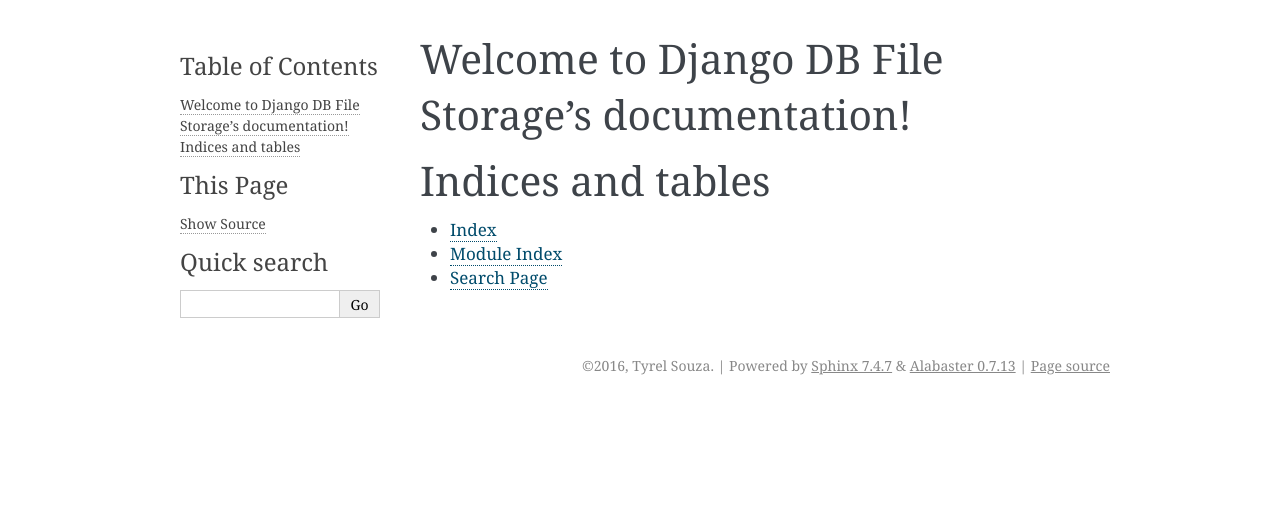
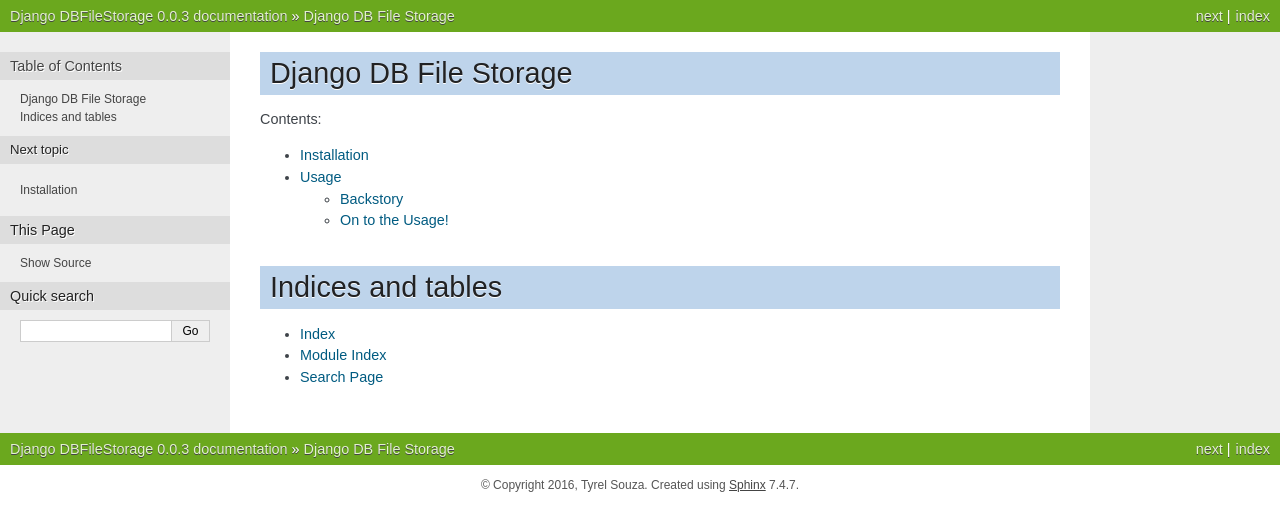
Before and after one commit to tyrelsouza/django-dbfilestorage, a Sphinx documentation site: the page built from docs/index.rst, in a window 1280 px wide. Shown: the top 531 px of the page. Built offline with Sphinx 7.4.7, drawn with Linux system fonts in a browser that asks for light colours.

Commit message:
Documentation (#5)
Add a lot of missing documentation

* try codeblock

* code

* backticks

* markdown, not rst

* examples

* unindent

* stub out docs

* change theme, add docs for installation

* More documentation

* remove debug print

* flake8

```diff
--- a/docs/conf.py
+++ b/docs/conf.py
@@ -1,6 +1,6 @@
 # -*- coding: utf-8 -*-
 #
-# Django DBStorage documentation build configuration file, created by
+# Django DBFileStorage documentation build configuration file, created by
 # sphinx-quickstart on Wed Dec  7 14:50:49 2016.
 #
 # This file is execfile()d with the current directory set to its
@@ -45,7 +45,7 @@
 master_doc = 'index'
 
 # General information about the project.
-project = u'Django DBStorage'
+project = u'Django DBFileStorage'
 copyright = u'2016, Tyrel Souza'
 author = u'Tyrel Souza'
 
@@ -54,9 +54,9 @@
 # built documents.
 #
 # The short X.Y version.
-version = u'0.0.1'
+version = u'0.0.3'
 # The full version, including alpha/beta/rc tags.
-release = u'0.0.1'
+release = u'0.0.3'
 
 # The language for content autogenerated by Sphinx. Refer to documentation
 # for a list of supported languages.
@@ -82,7 +82,7 @@
 # The theme to use for HTML and HTML Help pages.  See the documentation for
 # a list of builtin themes.
 #
-html_theme = 'alabaster'
+html_theme = 'nature'
 
 # Theme options are theme-specific and customize the look and feel of a theme
 # further.  For a list of options available for each theme, see the
@@ -99,7 +99,7 @@
 # -- Options for HTMLHelp output ------------------------------------------
 
 # Output file base name for HTML help builder.
-htmlhelp_basename = 'DjangoDBStoragedoc'
+htmlhelp_basename = 'DjangoDBFileStoragedoc'
 
 
 # -- Options for LaTeX output ---------------------------------------------
@@ -126,7 +126,9 @@
 # (source start file, target name, title,
 #  author, documentclass [howto, manual, or own class]).
 latex_documents = [
-    (master_doc, 'DjangoDBStorage.tex', u'Django DBStorage Documentation',
+    (master_doc,
+     'DjangoDBFileStorage.tex',
+     u'Django DBFileStorage Documentation',
      u'Tyrel Souza', 'manual'),
 ]
 
@@ -136,7 +138,7 @@
 # One entry per manual page. List of tuples
 # (source start file, name, description, authors, manual section).
 man_pages = [
-    (master_doc, 'djangodbstorage', u'Django DBStorage Documentation',
+    (master_doc, 'djangodbstorage', u'Django DBFileStorage Documentation',
      [author], 1)
 ]
 
@@ -147,7 +149,7 @@
 # (source start file, target name, title, author,
 #  dir menu entry, description, category)
 texinfo_documents = [
-    (master_doc, 'DjangoDBStorage', u'Django DBStorage Documentation',
-     author, 'DjangoDBStorage', 'One line description of project.',
+    (master_doc, 'DjangoDBFileStorage', u'Django DBFileStorage Documentation',
+     author, 'DjangoDBFileStorage', 'One line description of project.',
      'Miscellaneous'),
 ]
--- /dev/null
+++ b/docs/dbfilestorage/installation.rst
@@ -0,0 +1,29 @@
+Installation
+============
+
+In your project's `settings.py` file, add `'dbfilestorage'` to your `INSTALLED_APPS`:
+
+.. code:: python
+
+    INSTALLED_APPS = (
+        ...
+        'dbfilestorage'
+    )
+
+
+Next, if you want to set this globally, set the setting:
+
+.. code:: python
+
+    DEFAULT_FILE_STORAGE='dbfilestorage.storage.DBFileStorage'
+
+
+Or you can set it individually on a field: `Django Docs <https://docs.djangoproject.com/en/1.10/ref/models/fields/#django.db.models.FileField.storage>`_
+
+.. code:: python
+
+    from dbfilestorage.storage import DBFileStorage
+
+    class SomeClass(models.Model):
+        file = models.FileField(upload_to=u'anywhere',
+            storage=DBFileStorage())
--- a/docs/index.rst
+++ b/docs/index.rst
@@ -3,13 +3,15 @@
    You can adapt this file completely to your liking, but it should at least
    contain the root `toctree` directive.
 
-Welcome to Django DB File Storage's documentation!
-==================================================
+Django DB File Storage
+======================
 
 .. toctree::
    :maxdepth: 2
    :caption: Contents:
 
+   dbfilestorage/installation
+   dbfilestorage/usage
 
 
 Indices and tables
```
Also changed, not shown: README.md (added, +52 -0 lines), README.rst (deleted, +0 -26 lines), docs/dbfilestorage/usage.rst (added, +65 -0 lines), 3 other files.
